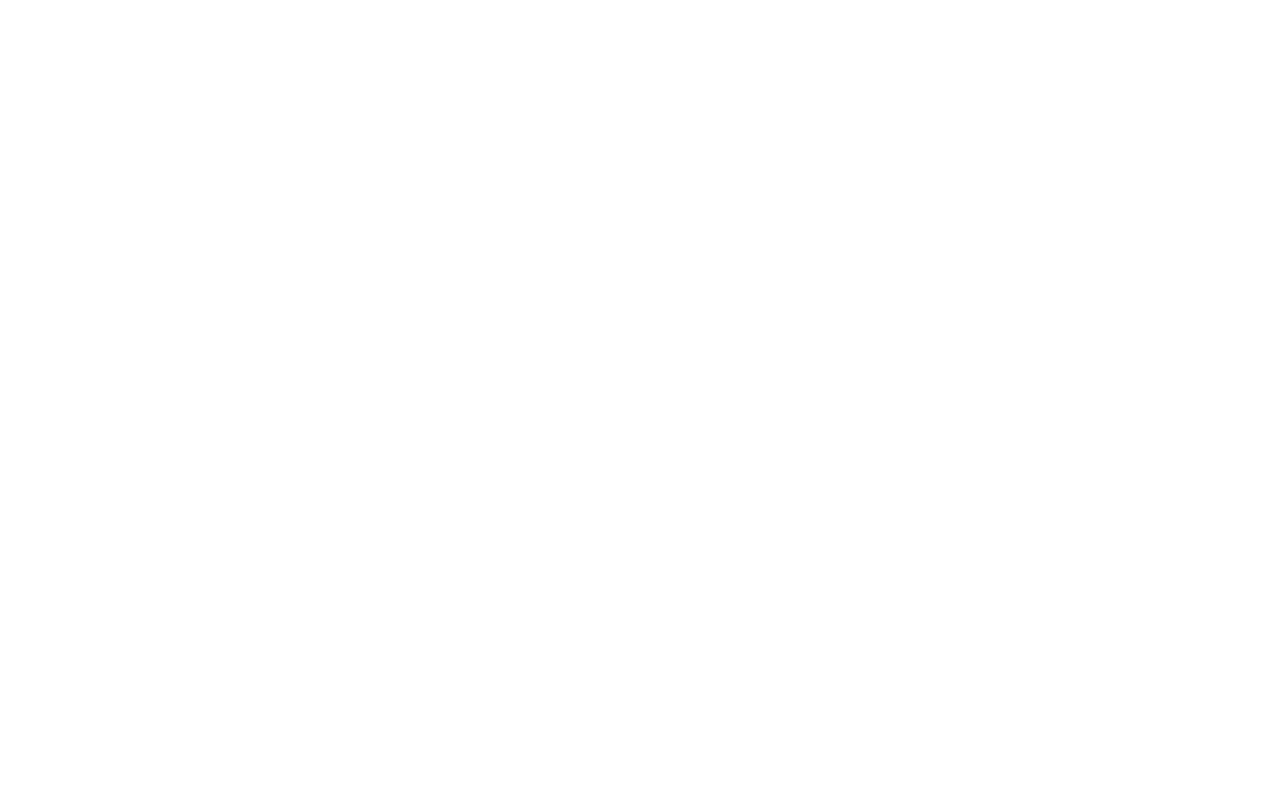
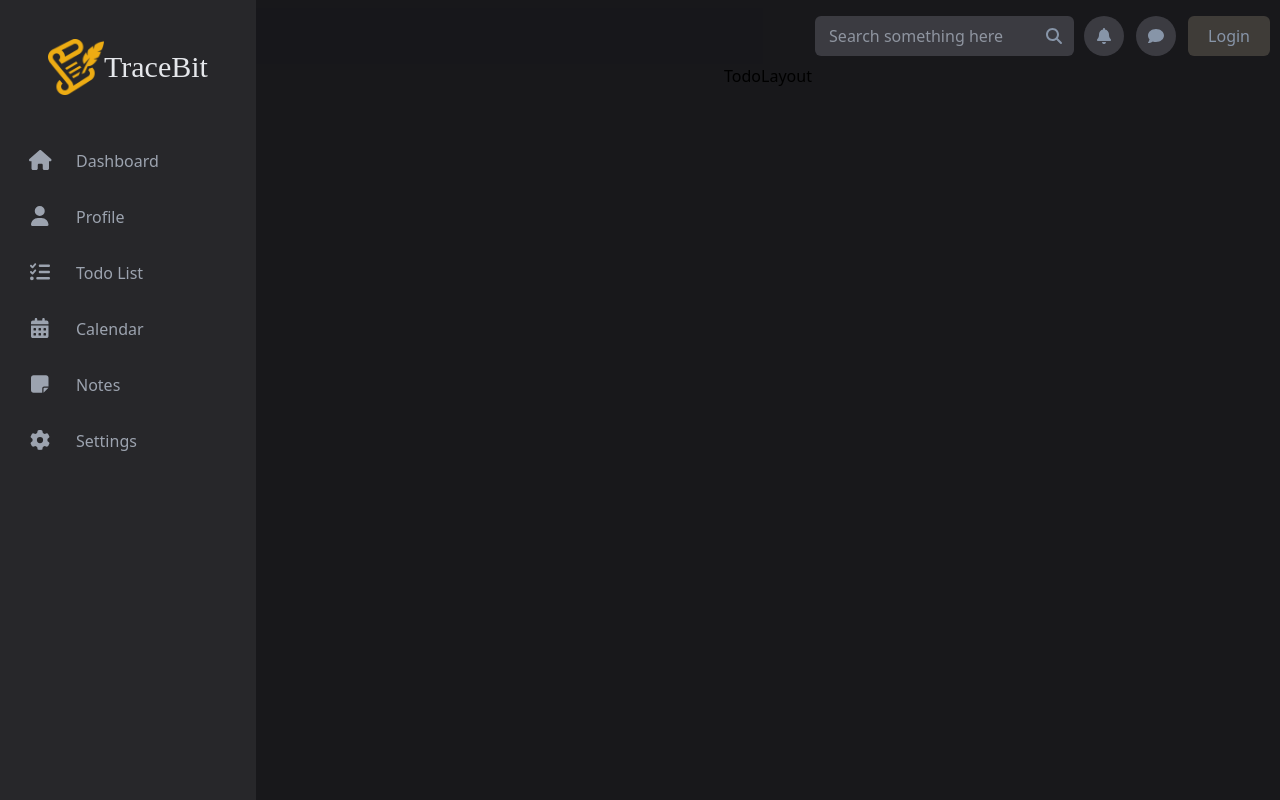
Before and after one commit to Shakya7/Todo-App-Frontend, a React (Create React App) app: page /todo in a window 1280 px wide. Before the commit this address had no page. Built offline with nearby package versions, Linux system fonts and the light colour scheme; a web font is replaced by a local one.

Commit message:
Scrollbar fixed v.1

```diff
--- a/src/App.css
+++ b/src/App.css
@@ -3,22 +3,13 @@
   text-align: center;
 }
 
-::-webkit-scrollbar {
-  overflow: overlay;
+::-webkit-scrollbar{
+  width:11px;
+  background-color: transparent;
 }
 
-
-::-webkit-scrollbar-track {
-  background: rgb(6, 6, 141)
-}
-
-::-webkit-scrollbar-thumb {
-  background: #777575;
-  border-radius: 100vh;
-}
-
-::-webkit-scrollbar-thumb:hover {
-  background: #c0a0b9;
+::-webkit-scrollbar-thumb{
+  background-color: rgba(204, 204, 209, 0.829)
 }
 
 
--- a/src/App.js
+++ b/src/App.js
@@ -2,11 +2,12 @@
 import './App.css';
 import MyCalendar from './components/Calendar';
 import {BrowserRouter, Routes, Route} from "react-router-dom";
-import HomeLayout from './components/HomeLayout';
-import HomePage from './components/HomePage';
+import HomeLayout from './components/home/HomeLayout';
+import HomePage from './components/home/HomePage';
 import Signup from './components/Signup';
 import Login from './components/Login';
 import Profile from './components/Profile';
+import TodoLayout from './components/todo/TodoLayout';
 
 function App() {
   return (
@@ -17,6 +18,7 @@
           <Route index element={<HomePage/>}/>
           <Route path="/calendar" element={<MyCalendar/>}/>
           <Route path="/profile" element={<Profile/>}/>
+          <Route path="/todo" element={<TodoLayout/>}/>
         </Route>
         <Route path="/signup" element={<Signup/>}/>
         <Route path="/login" element={<Login/>}/>
--- a/src/components/Header.js
+++ b/src/components/Header.js
@@ -8,7 +8,7 @@
   const isLoggedIn=useSelector((state)=>state.login.isLogged);
   const navigation=useNavigate();
   return (
-    <div className="bg-transparent h-14 w-full mt-2 absolute flex justify-end items-center z-10">
+    <div className="bg-zinc-900 opacity-90 h-14 w-full mt-2 sticky top-0 left-0 flex justify-end items-center z-10">
       <div className="absolute top-4 left-4 md:hidden">
         <FontAwesomeIcon className="text-slate-400" icon={faBars}/>
       </div>
--- a/src/components/HomeLayout.js
+++ /dev/null
@@ -1,18 +0,0 @@
-import {Outlet} from "react-router-dom";
-import Sidebar from "./Sidebar";
-import Header from "./Header";
-
-
-function HomeLayout(){
-    return(
-        <div className="flex min-h-screen bg-stone-400">
-                <Sidebar className=""/>
-                <div className=" basis-full md:basis-4/5 min-h-full bg-zinc-900 relative">
-                    <Header/>
-                    <Outlet/>
-                </div>
-        </div>
-    )
-}
-
-export default HomeLayout;
--- a/src/components/Profile.js
+++ b/src/components/Profile.js
@@ -38,8 +38,8 @@
   },[profileDetails, name, email, mobile, isNameUpdating, isEmailUpdating, isNumberUpdating, updateEmailOverlay, updateMobileOverlay])
 
   return (
-    <div className="min-h-full overflow-y-auto">
-        <div className="min-h-full">
+    <div className="h-full">
+        <div className="h-full">
             <div className="flex pt-44 pl-10 items-center justify-center md:pt-20 md:justify-start ">
                 <div className="rounded-full w-60 h-60 mr-8 flex items-center justify-center bg-gradient-to-r from-gray-500 to-slate-500">
                     <FontAwesomeIcon className="text-5xl" icon={faUser}/>
--- a/src/components/Sidebar.js
+++ b/src/components/Sidebar.js
@@ -23,7 +23,7 @@
             <div className="w-12"><FontAwesomeIcon className="text-xl" icon={faUser}/></div>
             <p>Profile</p>
           </div>
-          <div className="flex gap-x-3 justify-start items-center p-4 ease-in-out duration-500 cursor-pointer text-gray-400 2xl:p-5 hover:bg-stone-900 hover:text-slate-100">
+          <div onClick={()=>navigation("/todo")} className="flex gap-x-3 justify-start items-center p-4 ease-in-out duration-500 cursor-pointer text-gray-400 2xl:p-5 hover:bg-stone-900 hover:text-slate-100">
             <div className="w-12"><FontAwesomeIcon className="text-xl" icon={faListCheck}/></div>
             <p>Todo List</p>
           </div>
--- /dev/null
+++ b/src/components/home/HomeLayout.js
@@ -0,0 +1,18 @@
+import {Outlet} from "react-router-dom";
+import Sidebar from "../Sidebar";
+import Header from "../Header";
+
+
+function HomeLayout(){
+    return(
+        <div className="flex h-screen bg-red-400">
+                <Sidebar/>
+                <div className="basis-full md:basis-4/5 h-full bg-zinc-900 overflow-y-scroll">
+                    <Header/>
+                    <Outlet/>
+                </div>
+        </div>
+    )
+}
+
+export default HomeLayout;
--- /dev/null
+++ b/src/components/todo/TodoLayout.js
@@ -0,0 +1,9 @@
+
+
+function TodoLayout() {
+  return (
+    <div>TodoLayout</div>
+  )
+}
+
+export default TodoLayout
```
Also changed, not shown: src/components/home/HomePage.js (renamed from src/components/HomePage.js).
